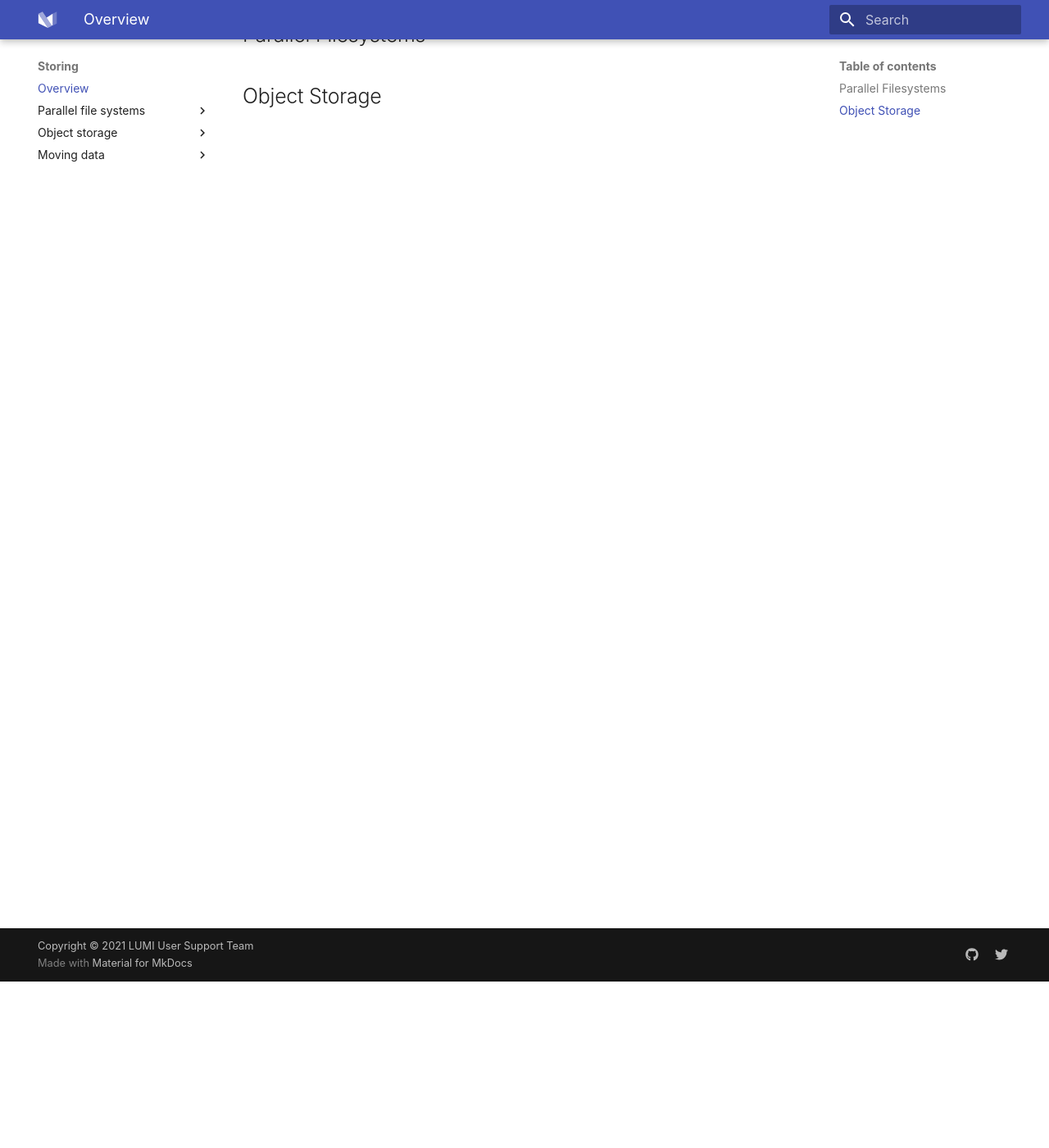
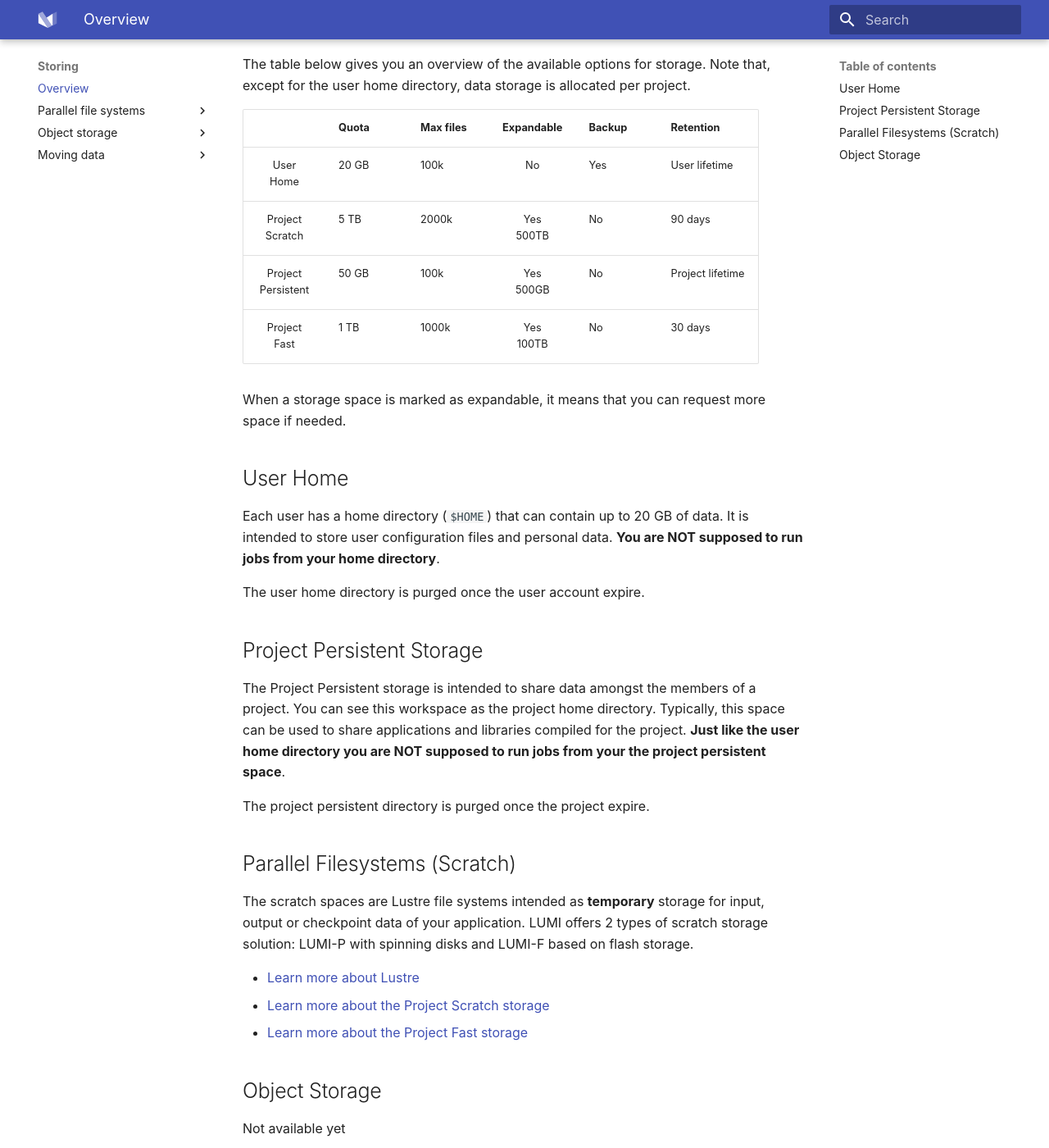
Before and after one commit to Lumi-supercomputer/lumi-userguide, an MkDocs documentation site: the page built from docs/storage/index.md, in a window 1280 px wide and 1400 px high, scrolled down 203 px. Shown: the whole window at 82% size. Built offline with MkDocs 1.6.1 and Material for MkDocs 9.7.7, drawn with Linux system fonts in a browser that asks for light colours; some of the changed text lies outside the part shown.

Commit message:
start doc about storage

```diff
--- a/docs/storage/index.md
+++ b/docs/storage/index.md
@@ -1,5 +1,57 @@
 # Overview
 
-## Parallel Filesystems
+[lustre]: parallel/lustre.md
+[lumif]: parallel/lumif.md
+[lumip]: parallel/lumip.md
+
+The LUMI storage is composed of two main partitions:
+
+The table below gives you an overview of the available options for storage. Note
+that, except for the user home directory, data storage is allocated per project.
+
+|                       | Quota | Max files | Expandable   | Backup | Retention        |
+|:---------------------:|-------|-----------|:------------:|--------|------------------|
+| User<br>Home          | 20 GB | 100k      | No           | Yes    | User lifetime    |
+| Project<br>Scratch    | 5 TB  | 2000k     | Yes<br>500TB | No     | 90 days          |
+| Project<br>Persistent | 50 GB | 100k      | Yes<br>500GB | No     | Project lifetime |
+| Project<br>Fast       | 1 TB  | 1000k     | Yes<br>100TB | No     | 30 days          |
+
+When a storage space is marked as expandable, it means that you can request
+more space if needed.
+
+## User Home
+
+Each user has a home directory (`$HOME`) that can contain up to 20 GB of data.
+It is intended to store user configuration files and personal data. **You are
+NOT supposed to run jobs from your home directory**.
+
+The user home directory is purged once the user account expire.
+
+## Project Persistent Storage
+
+The Project Persistent storage is intended to share data amongst the members of
+a project. You can see this workspace as the project home directory. Typically,
+this space can be used to share applications and libraries compiled for the
+project. **Just like the user home directory you are NOT supposed to run jobs
+from your the project persistent space**.
+
+The project persistent directory is purged once the project expire.
+
+## Parallel Filesystems (Scratch)
+
+The scratch spaces are Lustre file systems intended as **temporary** storage for
+input, output or checkpoint data of your application. LUMI offers 2 types of
+scratch storage solution: LUMI-P with spinning disks and LUMI-F based on flash
+storage.
+
+- [Learn more about Lustre][lustre]
+- [Learn more about the Project Scratch storage][lumip]
+- [Learn more about the Project Fast storage][lumif]
 
 ## Object Storage
+
+Not available yet
+
+|                 | Quota | Max buckets | Objects/bucket | Backup | Retention                      |
+|-----------------|-------|-------------|----------------|--------|--------------------------------|
+| Object Storage  | 10 TB | 1000        | 500K           | No     | Project lifetime<br> + xx days |
--- a/mkdocs.yml
+++ b/mkdocs.yml
@@ -63,16 +63,14 @@ nav:
     - Parallel file systems:
       - Overview: storage/parallel/index.md
       - Lustre: storage/parallel/lustre.md
-      - LUMI-P Lustre File system: storage/parallel/lumip.md
-      - LUMI-F Lustre File system (Flash): storage/parallel/lumif.md
+      - LUMI-P Lustre file system: storage/parallel/lumip.md
+      - LUMI-F Lustre flash based file system: storage/parallel/lumif.md
     - Object storage:
       - Overview: storage/object/index.md
     - Moving data:
-      - Copying files using scp: storage/moving/scp.md
-      - Graphical file transfer tools: storage/moving/graphical_transfer.md
+      - Copying files with scp: storage/moving/scp.md
       - Using rsync for data transfer and synchronization: storage/moving/rsync.md
       - Using wget to download data from web sites to LUMI: storage/moving/wget.md
-      - Remote disk mounts: storage/moving/disk_mount.md
 
 theme:
   name: material
```
Also changed, not shown: docs/storage/object/index.md (+2 -0 lines), docs/storage/parallel/index.md (+1 -0 lines).
